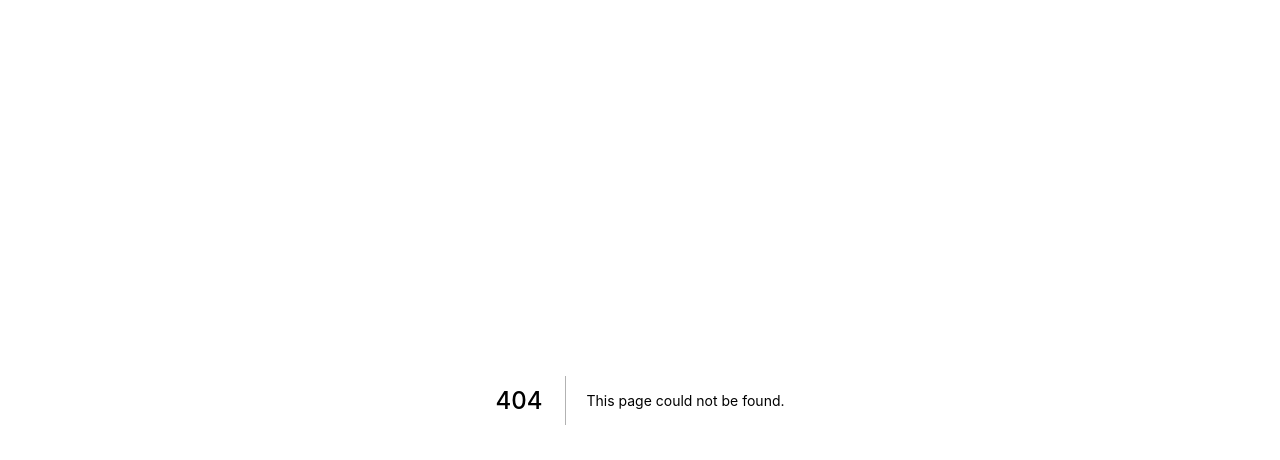
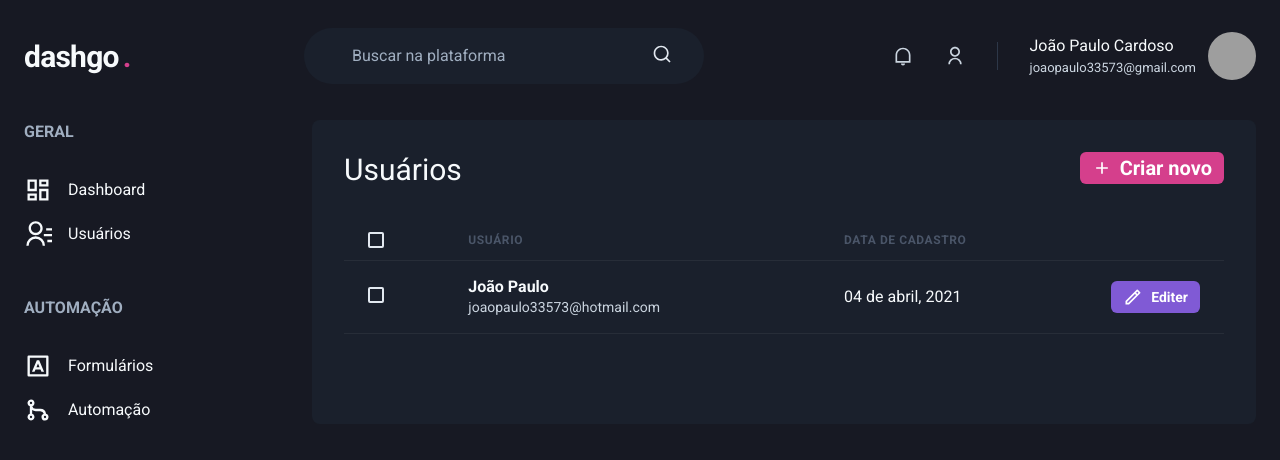
Before and after one commit to Joaopaulo33/dashgo, a Next.js app: page /users in a window 1280 px wide. Before the commit this address had no page. Shown: the top 460 px of the page. Built offline with nearby package versions, Linux system fonts and the light colour scheme; grey boxes are pictures that could not be loaded.

Commit message:
modificação sidebar e dashboard

```diff
--- /dev/null
+++ b/src/components/Sidebar.tsx
@@ -0,0 +1,37 @@
+import { Box, Icon, Link, Stack, Text } from "@chakra-ui/react";
+import { RiContactsLine, RiDashboardLine, RiGitMergeLine, RiInputMethodLine } from "react-icons/ri"
+
+export function Sidebar(){
+    return (
+    <Box as="aside" w="64" mr="8">
+        <Stack spacing="12" align= "flex-start">
+            <Box>
+                <Text fontWeight="bold" color="gray.400" font-size="small">GERAL</Text>
+                <Stack  spacing="4" mt="8" >
+                    <Link display="flex" alignItems="center">
+                        <Icon as={RiDashboardLine} fontSize="28"/>
+                        <Text ml="4" fontWeight="mediun">Dashboard</Text>
+                    </Link>
+                    <Link display="flex" alignItems="center">
+                        <Icon as={RiContactsLine} fontSize="28"/>
+                        <Text ml="4 " fontWeight="mediun">Usuários</Text>
+                    </Link>
+                </Stack>
+            </Box>
+            <Box>
+                <Text fontWeight="bold" color="gray.400" font-size="small">AUTOMAÇÃO</Text>
+                <Stack  spacing="4" mt="8" align="stretch">
+                    <Link display="flex" alignItems="center">
+                        <Icon as={RiInputMethodLine} fontSize="28"/>
+                        <Text ml="4" fontWeight="mediun">Formulários</Text>
+                    </Link>
+                    <Link display="flex" alignItems="center">
+                        <Icon as={RiGitMergeLine} fontSize="28"/>
+                        <Text ml="4 " fontWeight="mediun">Automação</Text>
+                    </Link>
+                </Stack>
+            </Box>
+        </Stack>
+    </Box>
+    )
+}
--- /dev/null
+++ b/src/pages/users/index.tsx
@@ -0,0 +1,57 @@
+import { Box, Button, Checkbox, Flex, Heading, Icon, Table, Tbody, Td, Text, Th, Thead, Tr } from "@chakra-ui/react";
+import { Sidebar } from "../../components/Sidebar";
+import { Header } from "../../components/Header";
+import { RiAddLine, RiPencilLine } from "react-icons/ri";
+
+export default function UserList(){
+    return(
+        <Box>
+            <Header />
+
+            <Flex w="100%" my="6" maxW={1480} mx="auto" px="6">
+                <Sidebar/>
+                <Box flex="1" borderRadius={8} bg="gray.800" p="8">
+                    <Flex mb="8" justify="space-between" aling-items="center">
+                        <Heading size='lg' fontWeight="normal">Usuários</Heading>
+                        <Button as="a" fontSize="20" size="sm" colorScheme="pink" leftIcon={<Icon as={RiAddLine}/>}
+                        >
+                            Criar novo
+                        </Button>
+                    </Flex>
+                    <Table colorScheme="whiteAlpha">
+                        <Thead>
+                            <Tr>
+                               <Th px="6" color="gray.300">
+                                    <Checkbox colorScheme="pink"/>
+                                </Th>
+                                <Th>Usuário</Th>
+                                <Th>Data de cadastro</Th>
+                                <Th w="8"></Th>
+                            </Tr>
+                        </Thead>
+                        <Tbody>
+                            <Tr>
+                                <Td px="6">
+                                <Checkbox colorScheme="pink"/>
+                                </Td>
+                                <Td>
+                                     <Box>
+                                        <Text fontWeight="bold"> João Paulo</Text>
+                                        <Text fontSize="sm" color="gray.300"> joaopaulo33573@hotmail.com</Text>
+                                     </Box>
+                                </Td>
+                                <Td>04 de abril, 2021</Td>
+                                <Td>
+                                <Button as="a" size="sm" colorScheme="purple" leftIcon={<Icon as={RiPencilLine} fontSize="20"/>}
+                        >
+                           Editer
+                        </Button>
+                                </Td>
+                            </Tr>
+                        </Tbody>
+                    </Table>
+                </Box>
+            </Flex>
+        </Box>
+    )
+}
```
Also changed, not shown: src/pages/dashboard.tsx (+86 -2 lines).
